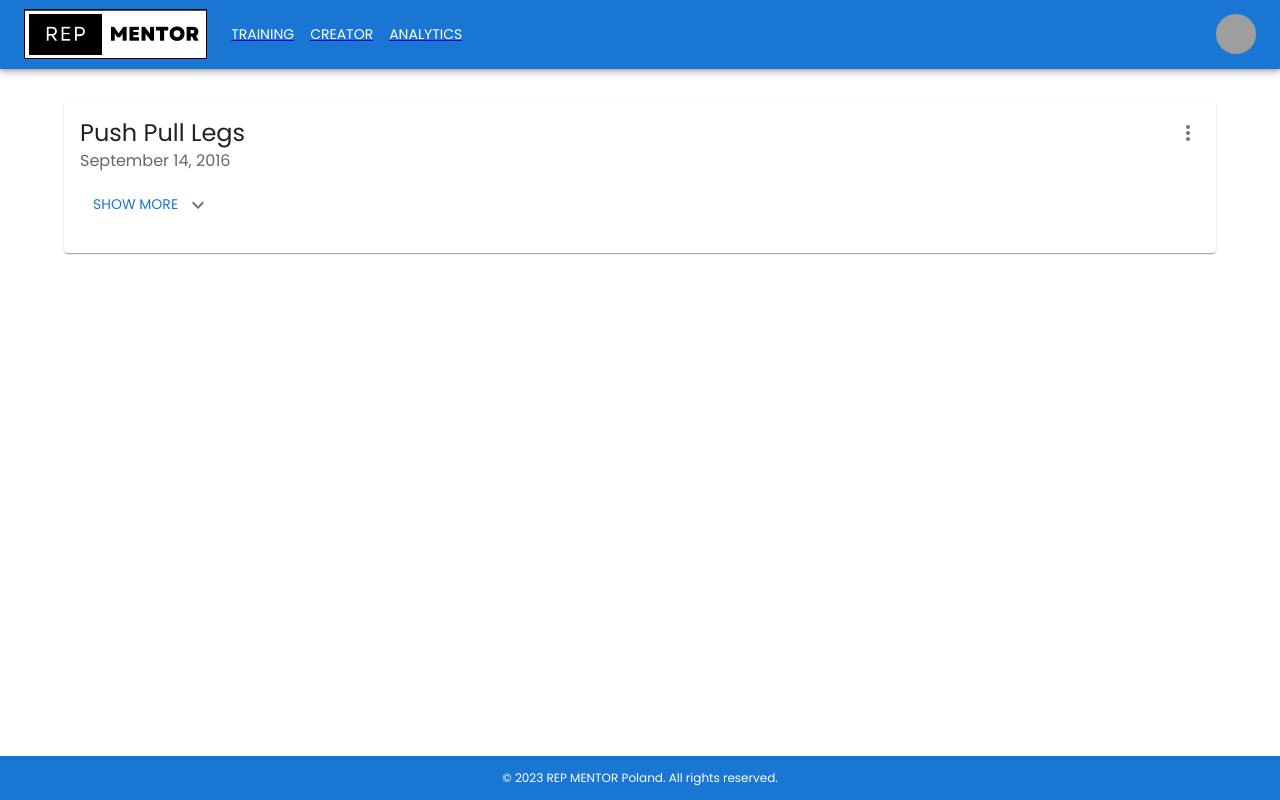
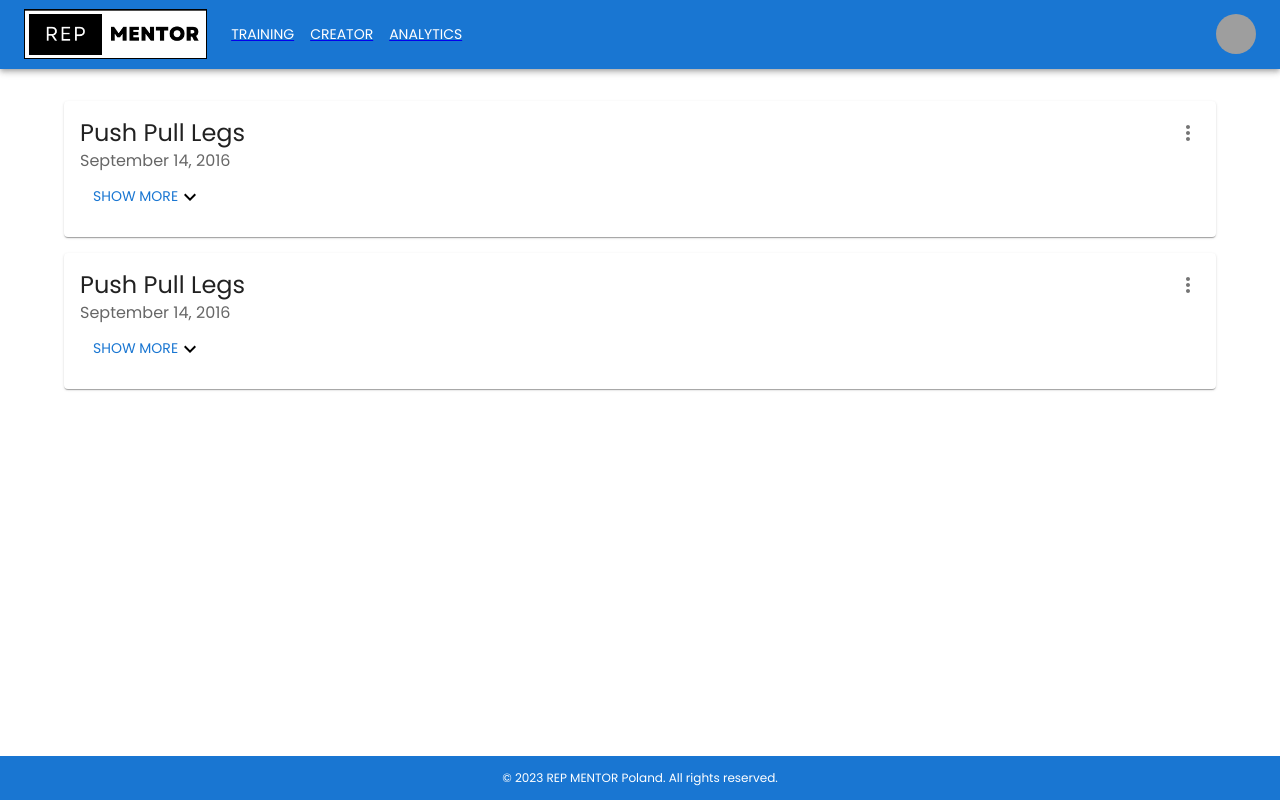
Before and after one commit to BarS99/workout-configurator, a React (Create React App) app: page /creator in a window 1280 px wide. Built offline with nearby package versions, Linux system fonts and the light colour scheme; grey boxes are pictures that could not be loaded; a web font is replaced by a local one.

Commit message:
add popover

```diff
--- a/src/components/HorizontalCard.tsx
+++ b/src/components/HorizontalCard.tsx
@@ -6,9 +6,7 @@
     CardContent,
     Collapse,
     IconButton,
-    IconButtonProps,
     Typography,
-    styled,
     Box,
     CardActions,
     Button
@@ -16,22 +14,10 @@
 
 import ExpandMoreIcon from '@mui/icons-material/ExpandMore';
 import MoreVertIcon from '@mui/icons-material/MoreVert';
-
-interface ExpandMoreProps extends IconButtonProps {
-    expand: boolean;
-}
-
-const ExpandMore = styled((props: ExpandMoreProps) => {
-    const { ...other } = props;
-    return <IconButton {...other} />;
-})(({ theme, expand }) => ({
-    transform: !expand ? 'rotate(0deg)' : 'rotate(180deg)',
-    transition: theme.transitions.create('transform', {
-        duration: theme.transitions.duration.shortest
-    })
-}));
-
+import { useTranslation } from 'react-i18next';
+import CustomizedMenus from './Popover';
 const HorizontalCard = (): JSX.Element => {
+    const { t } = useTranslation();
     const [expanded, setExpanded] = React.useState(false);
 
     const handleExpandClick = (): void => {
@@ -39,13 +25,13 @@
     };
 
     return (
-        <Card sx={{ p: 2 }}>
+        <Card sx={{ p: 2, mb: 2 }}>
             <CardHeader
                 sx={{ p: 0 }}
                 action={
-                    <IconButton aria-label="settings">
-                        <MoreVertIcon />
-                    </IconButton>
+                    <Box>
+                        <CustomizedMenus />
+                    </Box>
                 }
                 title="Push Pull Legs"
                 subheader="September 14, 2016"
@@ -53,10 +39,15 @@
 
             <CardActions>
                 <Box component={Button} variant="text" size="small" onClick={handleExpandClick}>
-                    <Typography variant="subtitle2">Show more</Typography>
-                    <ExpandMore sx={{}} expand={expanded} aria-expanded={expanded} aria-label="show more">
-                        <ExpandMoreIcon />
-                    </ExpandMore>
+                    <Typography variant="subtitle2">{t('show more')}</Typography>
+                    <ExpandMoreIcon
+                        style={{
+                            color: 'black',
+                            display: 'flex',
+                            transform: `rotate(${expanded ? '180' : '0'}deg)`,
+                            transition: 'transform 0.3s ease'
+                        }}
+                    />
                 </Box>
             </CardActions>
             <Collapse in={expanded} timeout="auto" unmountOnExit>
--- /dev/null
+++ b/src/components/Popover.tsx
@@ -0,0 +1,94 @@
+import * as React from 'react';
+import { styled, alpha } from '@mui/material/styles';
+
+import Menu, { MenuProps } from '@mui/material/Menu';
+import MenuItem from '@mui/material/MenuItem';
+import EditIcon from '@mui/icons-material/Edit';
+
+import { IconButton } from '@mui/material';
+import MoreVertIcon from '@mui/icons-material/MoreVert';
+
+import DeleteRoundedIcon from '@mui/icons-material/DeleteRounded';
+import FormatShapesRoundedIcon from '@mui/icons-material/FormatShapesRounded';
+const StyledMenu = styled((props: MenuProps) => (
+    <Menu
+        elevation={0}
+        anchorOrigin={{
+            vertical: 'bottom',
+            horizontal: 'right'
+        }}
+        transformOrigin={{
+            vertical: 'top',
+            horizontal: 'right'
+        }}
+        {...props}
+    />
+))(({ theme }) => ({
+    '& .MuiPaper-root': {
+        borderRadius: 6,
+        marginTop: theme.spacing(1),
+        minWidth: 180,
+        color: theme.palette.mode === 'light' ? 'rgb(55, 65, 81)' : theme.palette.grey[300],
+        boxShadow:
+            'rgb(255, 255, 255) 0px 0px 0px 0px, rgba(0, 0, 0, 0.05) 0px 0px 0px 1px, rgba(0, 0, 0, 0.1) 0px 10px 15px -3px, rgba(0, 0, 0, 0.05) 0px 4px 6px -2px',
+        '& .MuiMenu-list': {
+            padding: '4px 0'
+        },
+        '& .MuiMenuItem-root': {
+            '& .MuiSvgIcon-root': {
+                fontSize: 18,
+                color: theme.palette.text.secondary,
+                marginRight: theme.spacing(1.5)
+            },
+            '&:active': {
+                backgroundColor: alpha(theme.palette.primary.main, theme.palette.action.selectedOpacity)
+            }
+        }
+    }
+}));
+
+export default function CustomizedMenus() {
+    const [anchorEl, setAnchorEl] = React.useState<null | HTMLElement>(null);
+    const open = Boolean(anchorEl);
+    const handleClick = (event: React.MouseEvent<HTMLElement>) => {
+        setAnchorEl(event.currentTarget);
+    };
+    const handleClose = () => {
+        setAnchorEl(null);
+    };
+
+    return (
+        <div>
+            <IconButton
+                id="demo-customized-button"
+                aria-label="more"
+                aria-controls={open ? 'demo-customized-menu' : undefined}
+                aria-haspopup="true"
+                aria-expanded={open ? 'true' : undefined}
+                onClick={handleClick}>
+                <MoreVertIcon />
+            </IconButton>
+            <StyledMenu
+                id="demo-customized-menu"
+                MenuListProps={{
+                    'aria-labelledby': 'demo-customized-button'
+                }}
+                anchorEl={anchorEl}
+                open={open}
+                onClose={handleClose}>
+                <MenuItem onClick={handleClose} disableRipple>
+                    <EditIcon />
+                    Edit
+                </MenuItem>
+                <MenuItem onClick={handleClose} disableRipple>
+                    <FormatShapesRoundedIcon />
+                    Rename
+                </MenuItem>
+                <MenuItem onClick={handleClose} disableRipple>
+                    <DeleteRoundedIcon />
+                    Delete
+                </MenuItem>
+            </StyledMenu>
+        </div>
+    );
+}
--- a/src/pages/creator/CreatorPlanPage.tsx
+++ b/src/pages/creator/CreatorPlanPage.tsx
@@ -4,6 +4,7 @@
     return (
         <div>
             <HorizontalCard />
+            <HorizontalCard />
         </div>
     );
 };
```
